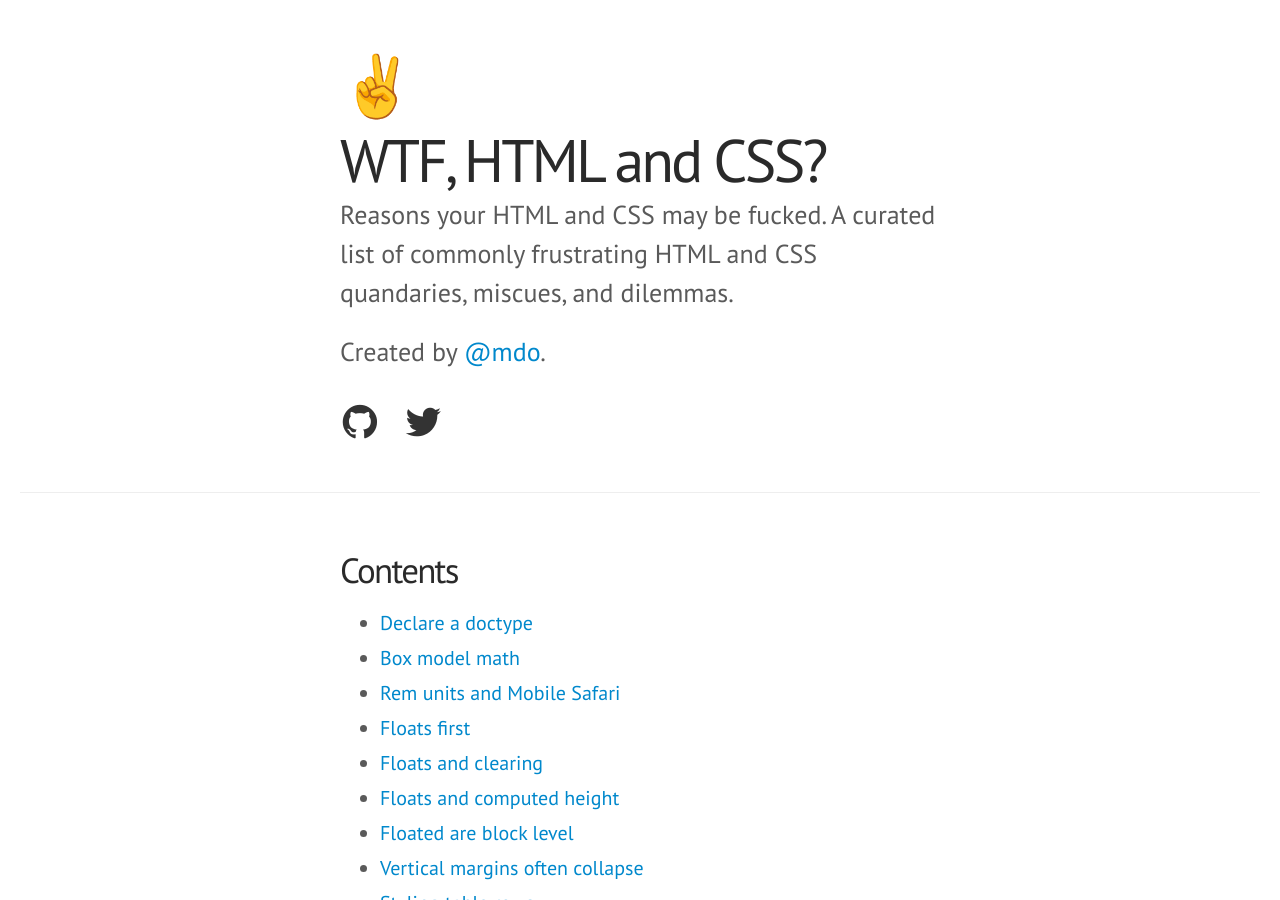
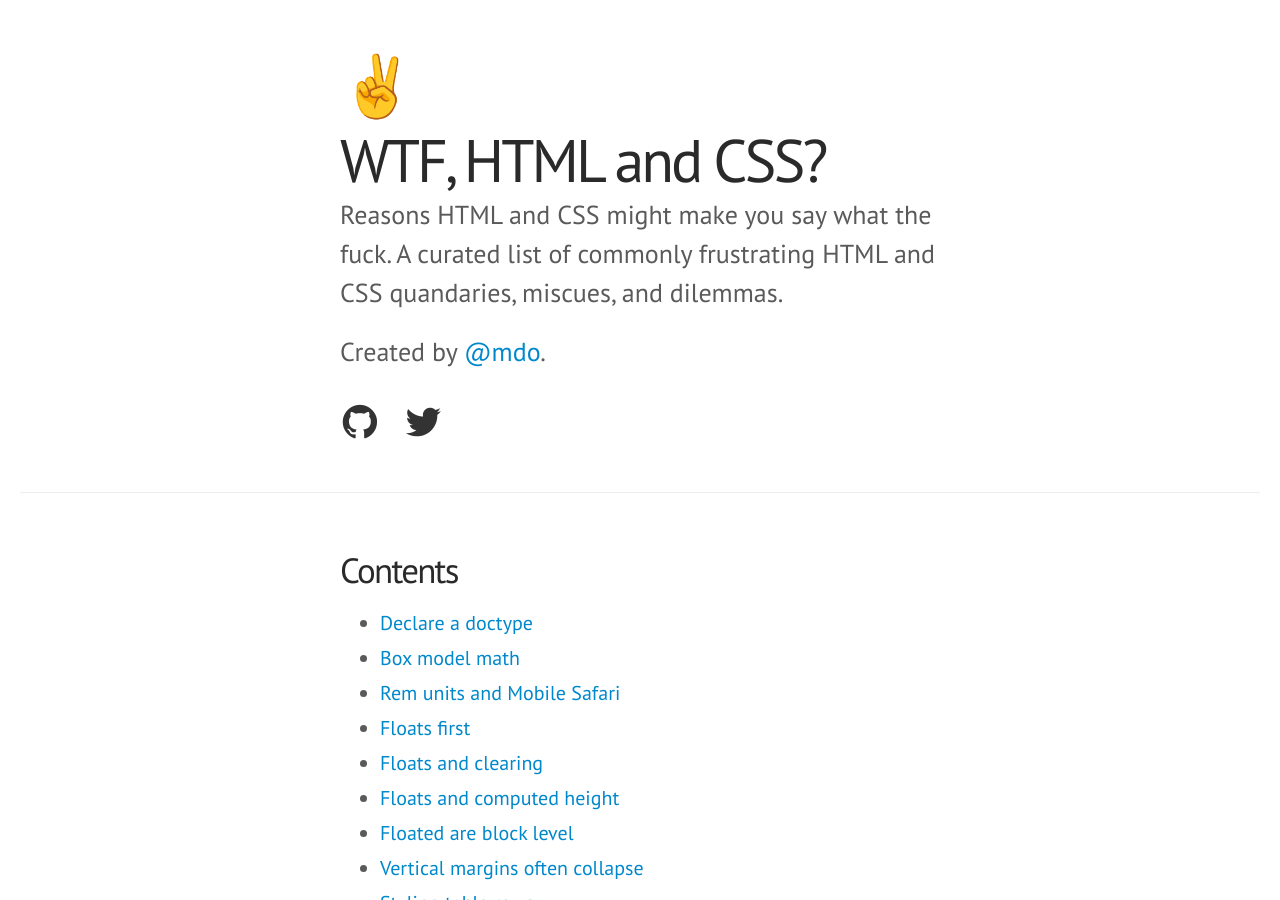
Before and after one commit to mdo/wtf-html-css, a Jekyll site: the page built from index.md, in a window 1280 px wide and 900 px high. Built offline with Jekyll 4.4.1, drawn with Linux system fonts in a browser that asks for light colours; some web fonts are replaced; Markdown is read by kramdown in place of the engine named in the settings; comment, search, counter and statistics services are not loaded.

Commit message:
alter intro

```diff
--- a/_includes/header.html
+++ b/_includes/header.html
@@ -2,7 +2,7 @@
   <div class="container">
     <span class="icon">✌</span>
     <h1>{{ site.name }}</h1>
-    <p class="lead">Reasons your HTML and CSS may be fucked. A curated list of commonly frustrating HTML and CSS quandaries, miscues, and dilemmas.</p>
+    <p class="lead">Reasons HTML and CSS might make you say what the fuck. A curated list of commonly frustrating HTML and CSS quandaries, miscues, and dilemmas.</p>
     <p class="lead">Created by <a href="{{ site.twitter }}">@mdo</a>.</p>
 
     <p class="masthead-links">
```
